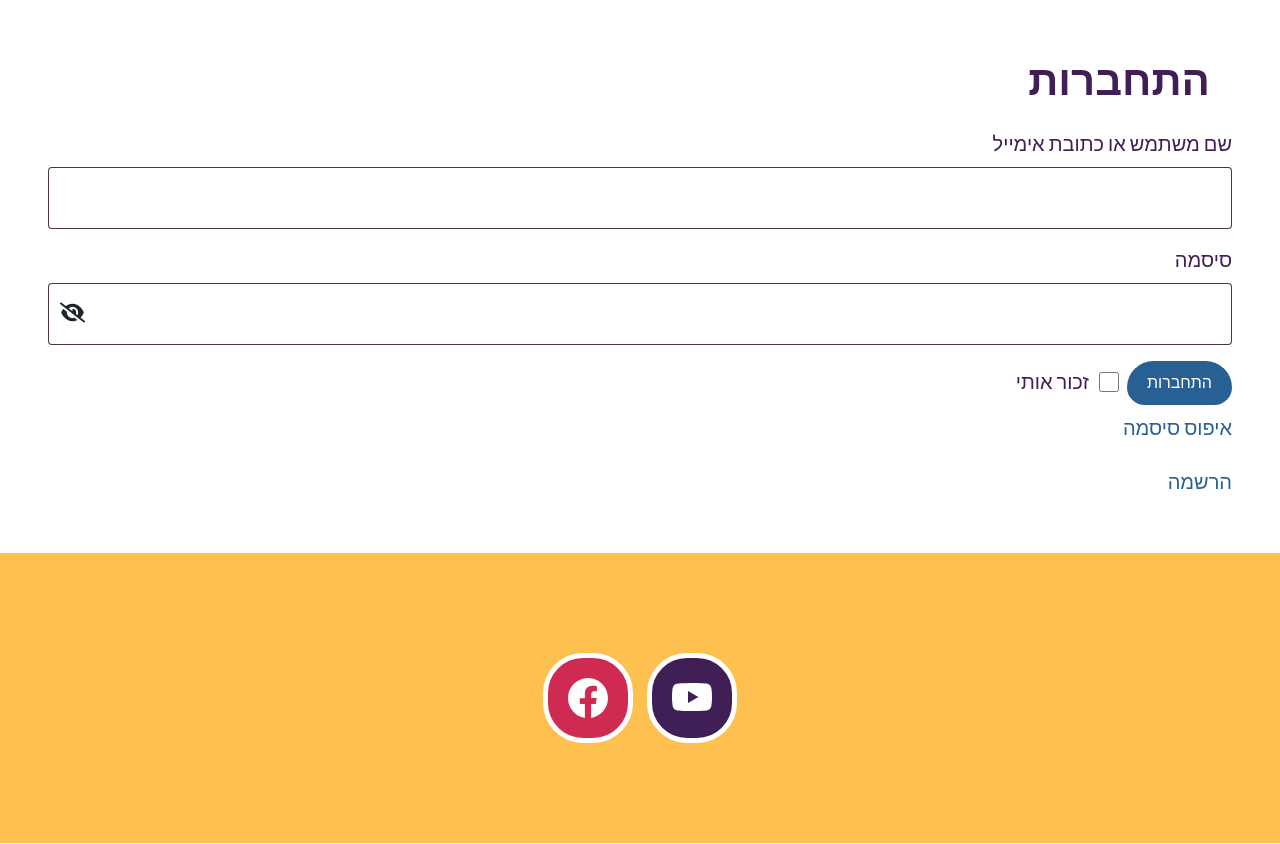
After one commit to misfarsiddeek95/makekit-web, a CodeIgniter app: the page made by application/views/login.php in a window 1280 px wide. The commit adds this page. Shown: the part 195-1039 px from the top of the page. Run offline with CodeIgniter, Linux system fonts and the light colour scheme; data that the repository does not hold is empty.

Commit message:
login page UI done

```diff
--- a/application/config/routes.php
+++ b/application/config/routes.php
@@ -64,3 +64,5 @@ $route['product-category/(:any)/page/(:num)'] = 'FrontController/makekitProducts
 
 $route['product/(:any)'] = 'FrontController/makekitProductDetail/$1';
 $route['cart'] = 'FrontController/makekitCart';
+$route['my-account'] = 'FrontController/makekitMyAccount';
+$route['student-registration'] = 'FrontController/makekitStudentRegistraion';
--- a/application/views/includes/header.php
+++ b/application/views/includes/header.php
@@ -33,7 +33,7 @@
                         </ul>
 
                         <div class="desktop-header-icons">
-                            <a href="#" class="icon"><i class="fa-regular fa-user"></i></a>
+                            <a href="<?=base_url('my-account/');?>" class="icon"><i class="fa-regular fa-user"></i></a>
                             <a href="<?=base_url('cart/');?>" class="icon"><i class="fa-solid fa-shopping-basket"></i></a>
                         </div>
                     </div>
@@ -66,7 +66,7 @@
                 <button class="navbar-toggler mobile-main-toggler" type="button" data-bs-toggle="collapse" data-bs-target="#mainMenuMobile" aria-controls="mainMenuMobile" aria-expanded="false" aria-label="Toggle main navigation">
                     <span class="navbar-toggler-icon"></span>
                 </button>
-                <a href="#" class="mobile-icon icon-user"><i class="fa-regular fa-user"></i></a>
+                <a href="<?=base_url('my-account/');?>" class="mobile-icon icon-user"><i class="fa-regular fa-user"></i></a>
                 <a href="<?=base_url('cart/');?>" class="mobile-icon icon-basket"><i class="fa-solid fa-shopping-basket"></i></a>
             </div>
         </div>
--- /dev/null
+++ b/application/views/login.php
@@ -0,0 +1,83 @@
+<!DOCTYPE html>
+<!-- Specifying Hebrew language and Right-to-Left direction for proper layout -->
+<html lang="he" dir="rtl">
+    <head>
+        <?php $this->load->view('includes/head'); ?>
+    </head>
+    <body>
+
+        <?php $this->load->view('includes/header'); ?>
+
+        <main>
+            <!-- Slider section -->
+            <section class="banner-section">
+                <div class="container">
+                    <div class="row align-items-center">
+                        <div class="col-lg-12">
+                            <h1><?=$pageMain->headline?></h1>
+                        </div>
+                    </div>
+                </div>
+            </section>
+
+            <!-- Wholesale item section -->
+            <section class="my-account my-2 p-5">
+                <div class="container px-0">
+                    <div class="text-end mb-4">
+                        <div class="section-title-container">
+                            <h1 class="underline-heading-1 fw-semibold">התחברות</h1>
+                        </div>
+                    </div>
+                </div>
+
+                <form action="" class="has-cart-button">
+                    <div class="mb-3">
+                        <label for="username" class="form-label">שם משתמש או כתובת אימייל </label>
+                        <input class="form-control form-control-lg" id="username" type="text" aria-label="username">
+                    </div>
+                    <div class="mb-3 position-relative">
+                        <label for="password" class="form-label">סיסמה</label>
+                        <input class="form-control form-control-lg" id="password" type="password" aria-label="password">
+
+                        <!-- Eye Icon Button -->
+                        <button
+                            type="button"
+                            id="togglePassword"
+                            class="btn border-0 bg-transparent p-0 position-absolute start-0"
+                            style="top: 70%; transform: translateY(-50%); margin-left: 0.75rem;"
+                        >
+                            <i class="fa fa-eye-slash fs-5"></i>
+                        </button>
+                    </div>
+                    <div class="mt-2 d-flex flex-row align-items-center gap-2">
+                        <button class="btn curved-button btn-add-to-cart">התחברות</button>
+                        <div class="form-check form-check-reverse">
+                            <input class="form-check-input" type="checkbox" id="flexCheckDefault">
+                            <label class="form-check-label" for="flexCheckDefault">זכור אותי</label>
+                        </div>
+                    </div>
+                    <div class="mt-2 d-flex flex-column gap-4">
+                        <a href="#">איפוס סיסמה</a>
+                        <a href="">הרשמה</a>
+                    </div>
+                </form>
+            </section>
+        </main>
+
+        <?php $this->load->view('includes/footer') ?>
+
+        <?php $this->load->view('includes/js') ?>
+
+        <script>
+            document.getElementById("togglePassword").addEventListener("click", function () {
+                const passwordInput = document.getElementById("password");
+                const icon = this.querySelector("i");
+                const isHidden = passwordInput.type === "password";
+                passwordInput.type = isHidden ? "text" : "password";
+                icon.classList.toggle("fa-eye");
+                icon.classList.toggle("fa-eye-slash");
+            });
+        </script>
+
+    </body>
+</html>
--- a/assets/css/styles.css
+++ b/assets/css/styles.css
@@ -793,6 +793,22 @@ h2 {
 }
 
 /* =================================== */
+/* ======= MY ACCOUNT STYLES ========= */
+/* =================================== */
+.my-account input {
+  background: #fff;
+  line-height: 2;
+  padding: 0.5em;
+  border: 1px solid rgba(32, 7, 7, 0.8);
+  border-radius: 4px;
+}
+
+.my-account input[type="checkbox"] {
+  appearance: auto !important;
+  -webkit-appearance: auto !important;
+  -moz-appearance: auto !important;
+}
+/* =================================== */
 /* =========== LOGO FOOTER STYLES ==== */
 /* =================================== */
 .logo-footer {
```
Also changed, not shown: application/controllers/FrontController.php (+16 -0 lines), application/views/cart.php (+6 -6 lines).
